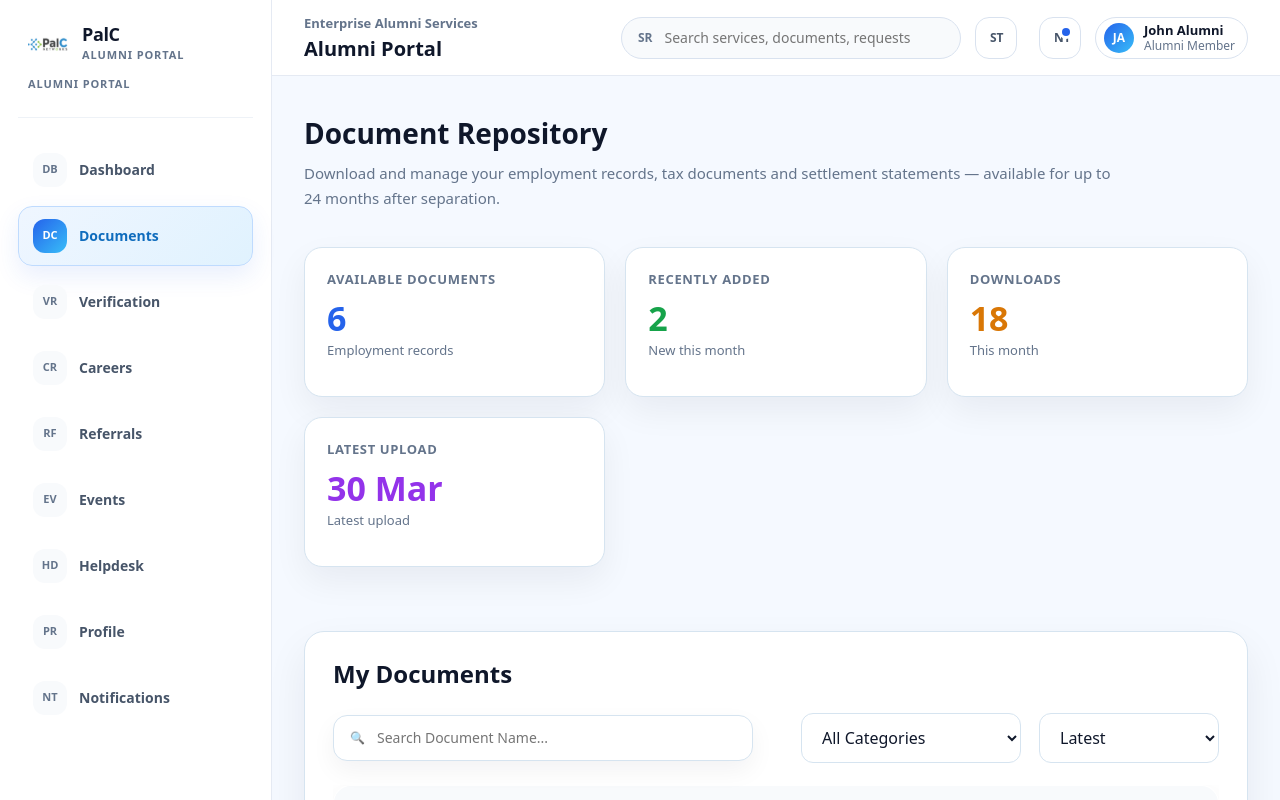
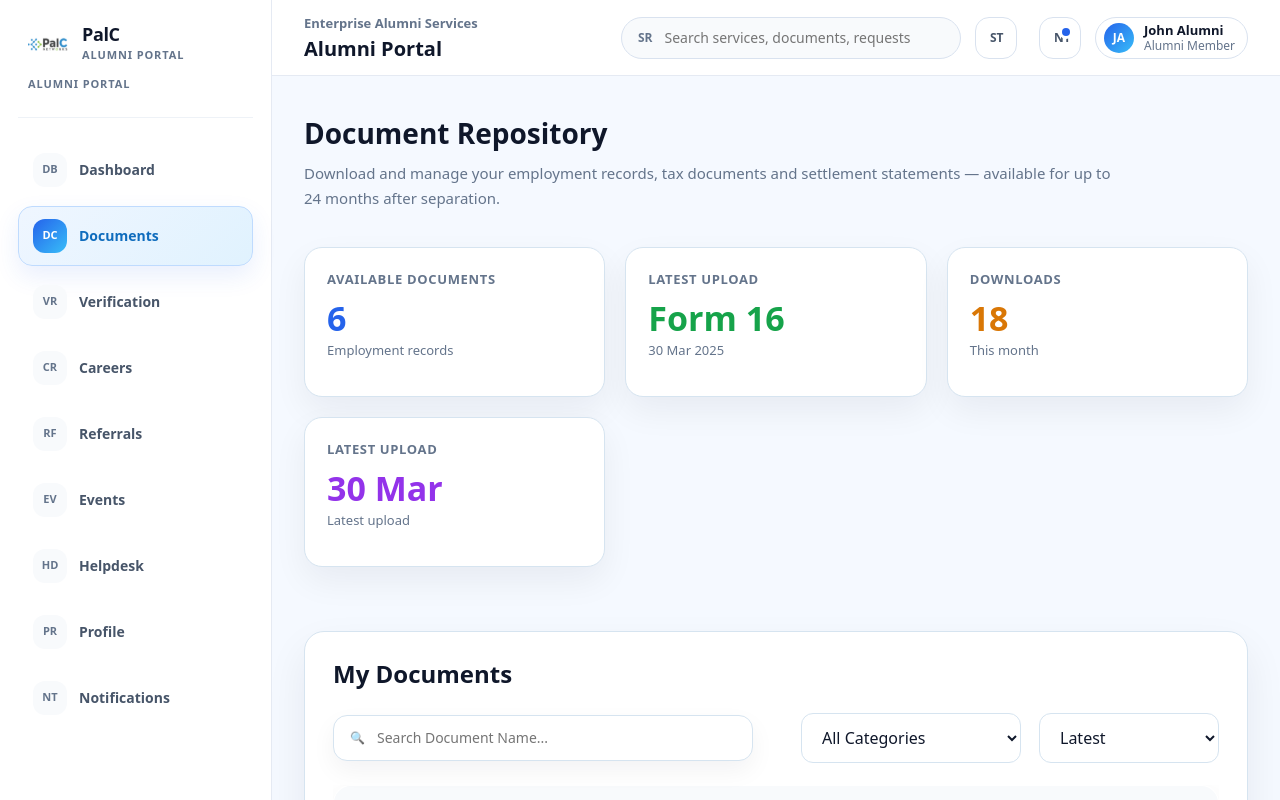
Before and after one commit to yashaswini-cyber/palc-alumni-portal, a React (Vite) app in the folder palc-alumni-portal/: page /documents in a window 1280 px wide. Shown: the top 800 px of the page. Built offline with nearby package versions, Linux system fonts and the light colour scheme; no server answers.

Commit message:
Changed and added Latest Upload as a dynamic card.

```diff
--- a/palc-alumni-portal/src/modules/documents/DocumentsPage.tsx
+++ b/palc-alumni-portal/src/modules/documents/DocumentsPage.tsx
@@ -65,6 +65,12 @@ export default function DocumentsPage() {
     });
   }, [filteredDocuments, sortBy]);
 
+  const latestDocument = useMemo(() => {
+  return [...documents].sort(
+    (a, b) => new Date(b.date).getTime() - new Date(a.date).getTime()
+  )[0];
+}, []);
+
   useEffect(() => {
     const stored = localStorage.getItem("recentActivity");
     if (stored) setRecentActivity(JSON.parse(stored));
@@ -113,7 +119,7 @@ export default function DocumentsPage() {
       {/* Metrics Grid */}
       <div style={{ display: "grid", gridTemplateColumns: "repeat(auto-fit, minmax(240px, 1fr))", gap: "20px", marginBottom: "32px" }}>
         <StatsCard title="Available Documents" value={documents.length.toString()} subtitle="Employment records" accentColor="#2563EB" />
-        <StatsCard title="Recently Added" value="2" subtitle="New this month" accentColor="#16A34A" />
+        <StatsCard title="Latest Upload"value={latestDocument.name}subtitle={new Date(latestDocument.date).toLocaleDateString("en-GB", {day: "2-digit",month: "short",year: "numeric", })} accentColor="#16A34A"/>
         <StatsCard title="Downloads" value="18" subtitle="This month" accentColor="#D97706" />
         <StatsCard title="Latest Upload" value="30 Mar" subtitle="Latest upload" accentColor="#9333EA" />
       </div>
```
